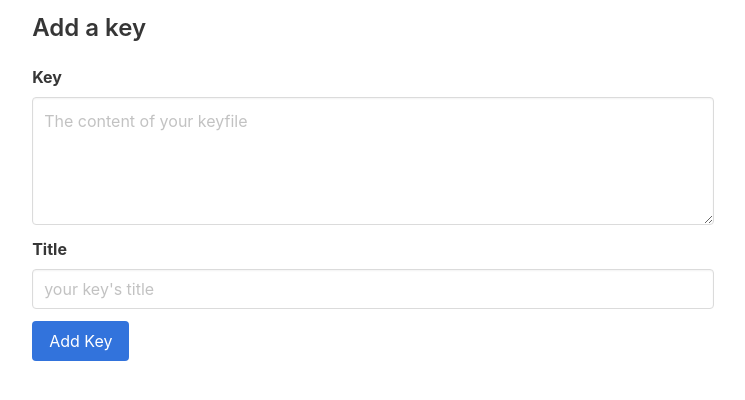
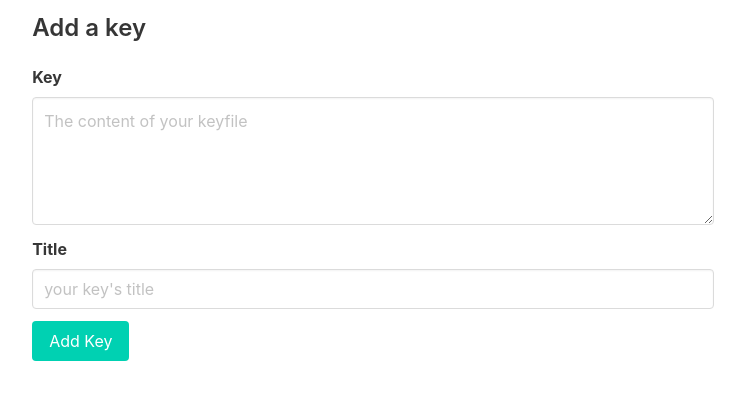
Before and after one commit to tzwenn/moalinna, a Django app: page /authorized_keys/ in a window 1280 px wide. Shown: the part 232-632 px from the top of the page, without its empty margins (267-1012 px from the left). Run offline with Django 3.2, Linux system fonts and the light colour scheme; the visitor is signed in with stand-in values (Sample User, id 1); data that the repository does not hold is empty; parts of the project's set-up code (start-up, migrations or seed data) failed here and were passed over; some libraries are stand-ins or nearby versions.

Commit message:
Make Add-Button Primary Again

```diff
--- a/authorized_keys/templates/authorized_keys/index.html
+++ b/authorized_keys/templates/authorized_keys/index.html
@@ -39,7 +39,7 @@ On this page you can upload and save public SSH keys that can be used for passwo
 
             <div class="field">
                 <div class="control">
-                    <button class="button is-link" type="submit" >Add Key</button>
+                    <button class="button is-primary" type="submit" >Add Key</button>
                 </div>
             </div>
         </form>
```
